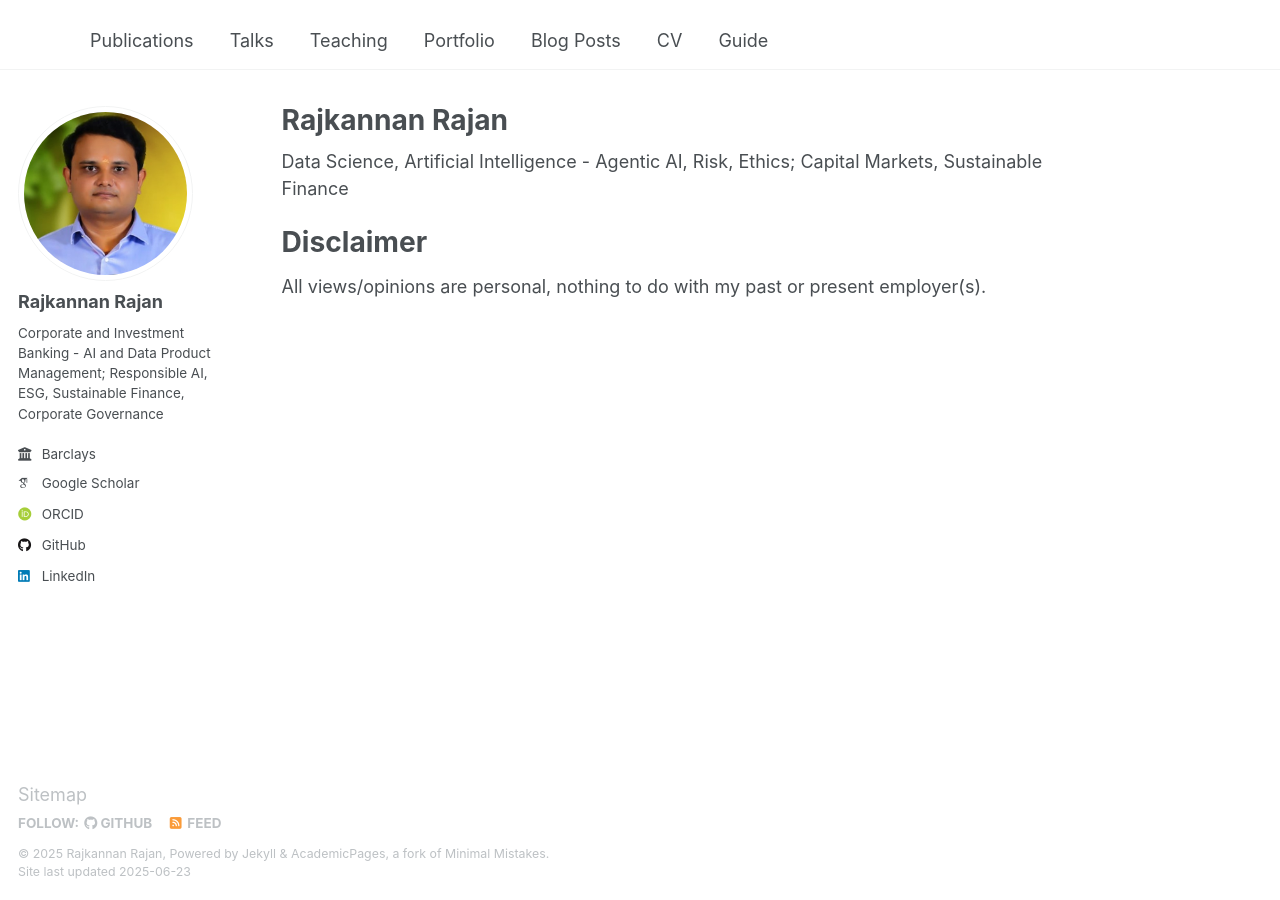
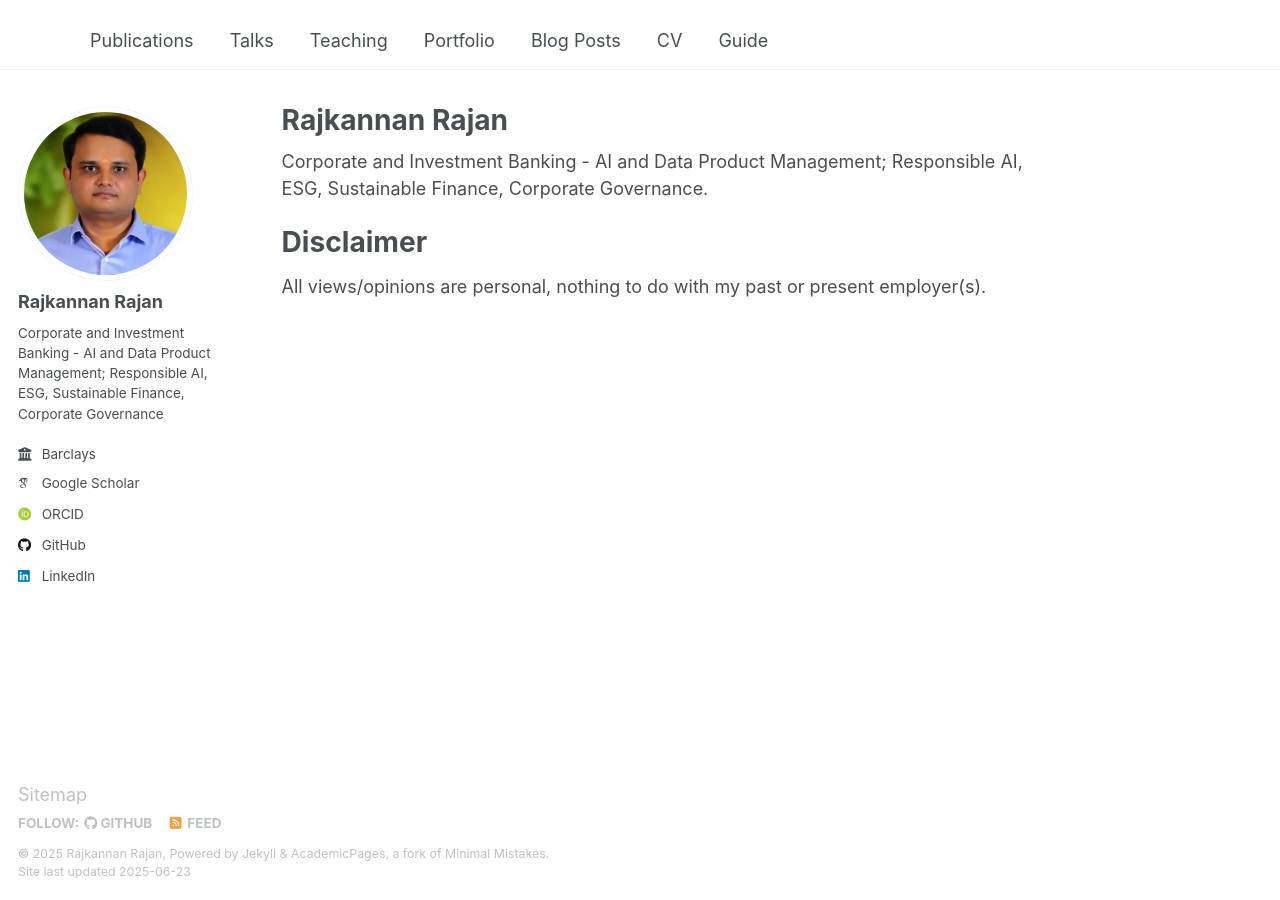
Before and after one commit to rajkannanrajan/rajkannanrajan.github.io, a Jekyll site: the page built from _pages/about.md, in a window 1280 px wide. Built offline with Jekyll 4.4.1, drawn with Linux system fonts in a browser that asks for light colours; some web fonts are replaced.

Commit message:
Update about.md

```diff
--- a/_pages/about.md
+++ b/_pages/about.md
@@ -7,8 +7,7 @@ redirect_from:
   - /about.html
 ---
 
-Data Science, Artificial Intelligence - Agentic AI, Risk, Ethics; Capital Markets, Sustainable Finance
-
+Corporate and Investment Banking - AI and Data Product Management; Responsible AI, ESG, Sustainable Finance, Corporate Governance.
 
 Disclaimer
 ======
```
